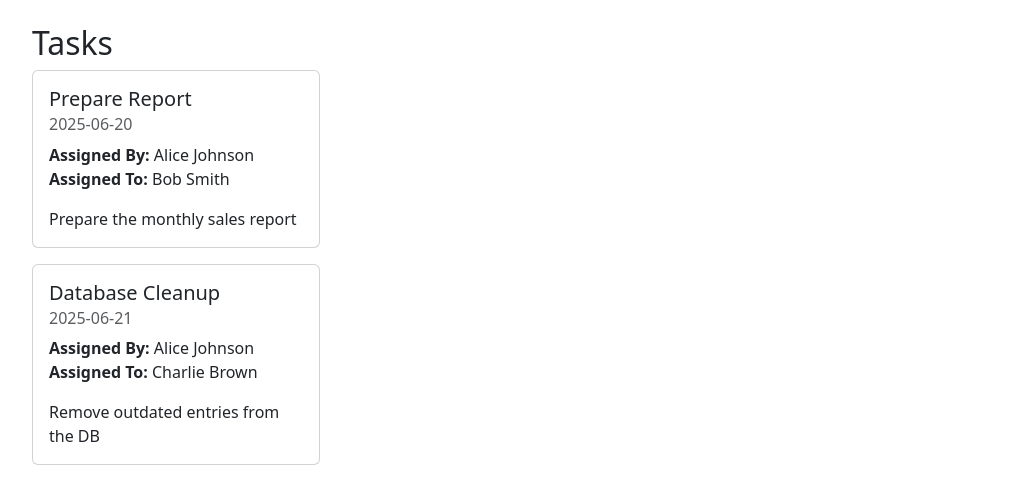
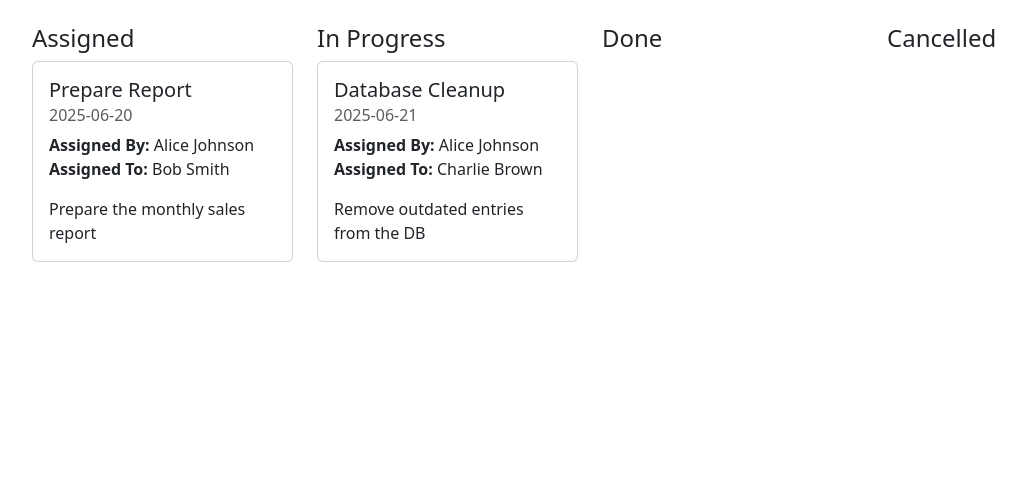
Before and after one commit to nkwiecienn/Tasker, an Angular app in the folder tasker/: page / in a window 1280 px wide. Shown: the top 504 px of the page, without its empty margins (50-1076 px from the left). Built offline with nearby package versions, Linux system fonts and the light colour scheme; data requests are answered from the project's data file.

Commit message:
split task into columns

```diff
--- a/tasker/db.json
+++ b/tasker/db.json
@@ -30,8 +30,7 @@
       "date": "2025-06-20",
       "assignedBy": 1,
       "assignedTo": 2,
-      "done": false,
-      "cancelled": false
+      "progress": "assigned"
     },
     {
       "id": 102,
@@ -40,8 +39,7 @@
       "date": "2025-06-21",
       "assignedBy": 1,
       "assignedTo": 3,
-      "done": false,
-      "cancelled": true
+      "progress": "inProgress"
     }
   ]
 }
--- a/tasker/src/app/components/tasks-view/tasks-view.component.html
+++ b/tasker/src/app/components/tasks-view/tasks-view.component.html
@@ -1,4 +1,20 @@
 <div class="container mt-4">
-  <h2>Tasks</h2>
-  <app-task *ngFor="let task of tasks$ | async" [task]="task" [employees]="employees"></app-task>
+  <div class="row mb-4">
+    <div class="col">
+      <h4>Assigned</h4>
+      <app-task *ngFor="let task of assignedTasks" [task]="task" [employees]="employees"></app-task>
+    </div>
+    <div class="col">
+      <h4>In Progress</h4>
+      <app-task *ngFor="let task of inProgressTasks" [task]="task" [employees]="employees"></app-task>
+    </div>
+    <div class="col">
+      <h4>Done</h4>
+      <app-task *ngFor="let task of doneTasks" [task]="task" [employees]="employees"></app-task>
+    </div>
+    <div class="col">
+      <h4>Cancelled</h4>
+      <app-task *ngFor="let task of cancelledTasks" [task]="task" [employees]="employees"></app-task>
+    </div>
+  </div>
 </div>
--- a/tasker/src/app/components/tasks-view/tasks-view.component.ts
+++ b/tasker/src/app/components/tasks-view/tasks-view.component.ts
@@ -16,16 +16,30 @@ import { Employee } from '../../models/employee';
   styleUrl: './tasks-view.component.css'
 })
 export class TasksViewComponent {
-  tasks$!: Observable<Task[]>;
+  tasks: Task[] = [];
   employees: Employee[] = [];
 
   constructor(private taskService: TaskService, private employeeService: EmployeeService) {}
 
+  get assignedTasks() {
+    return this.tasks.filter(t => t.progress === "assigned");
+  }
+
+  get inProgressTasks() {
+    return this.tasks.filter(t => t.progress === "inProgress");
+  }
+
+  get doneTasks() {
+    return this.tasks.filter(t => t.progress === "done");
+  }
+
+  get cancelledTasks() {
+    return this.tasks.filter(t => t.progress === "cancelled");
+  }
+
   ngOnInit(): void {
-    this.tasks$ = this.taskService.getTasks();
+    this.taskService.getTasks().subscribe(data => this.tasks = data);
 
-    this.employeeService.getEmployees().subscribe(data => {
-      this.employees = data;
-    })
+    this.employeeService.getEmployees().subscribe(data => this.employees = data);
   }
 }
--- a/tasker/src/app/models/employee.ts
+++ b/tasker/src/app/models/employee.ts
@@ -3,5 +3,5 @@ export interface Employee {
   firstname: string;
   lastname: string;
   email: string;
-  role: 'manager' | 'employee';
+  role: "manager" | "employee";
 }
--- a/tasker/src/app/models/task.ts
+++ b/tasker/src/app/models/task.ts
@@ -5,6 +5,5 @@ export interface Task {
   date: string;
   assignedBy: number;
   assignedTo: number;
-  done: boolean;
-  cancelled: boolean;
+  progress: "assigned" | "inProgress" | "done" | "cancelled";
 }
```
Also changed, not shown: 1 other file (tests, documents, lock files or other folders).
